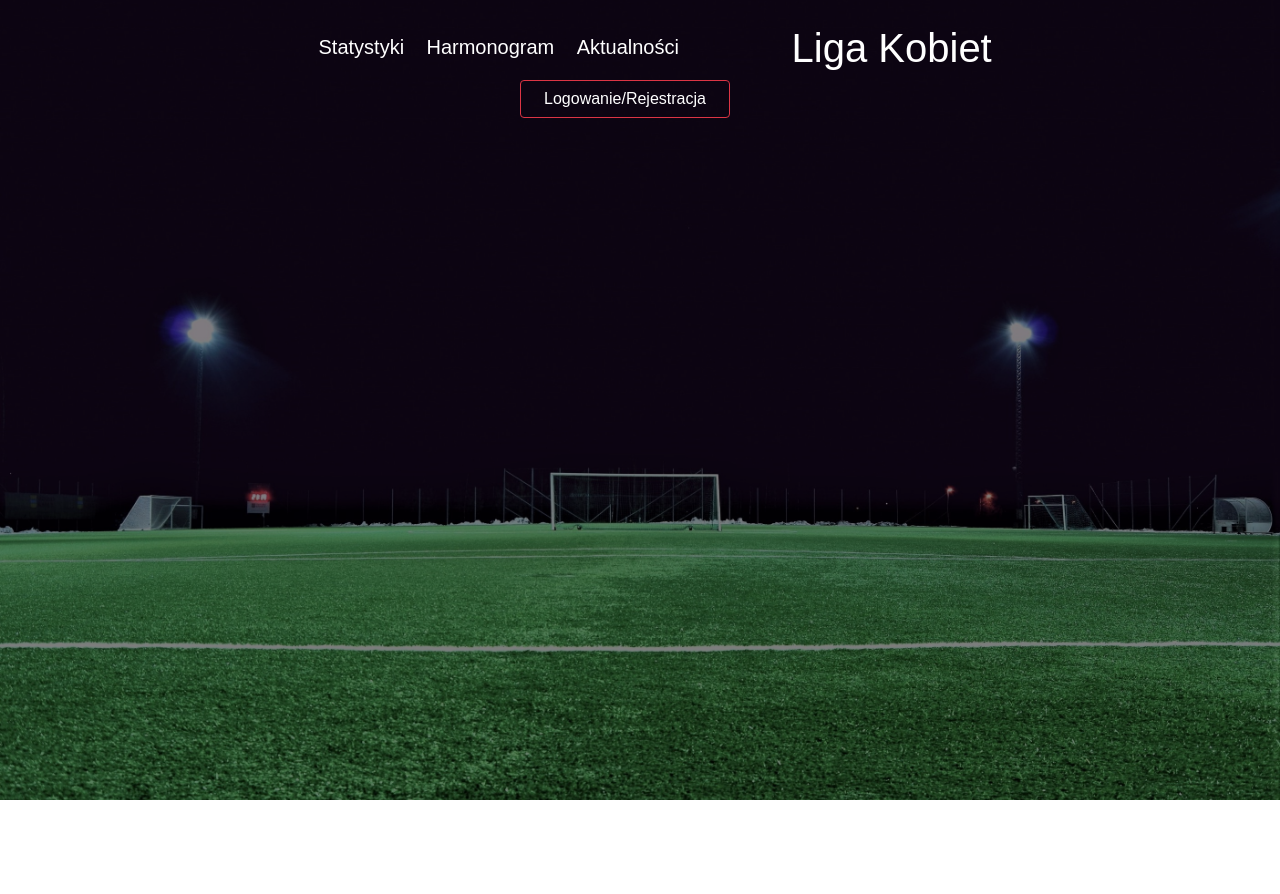
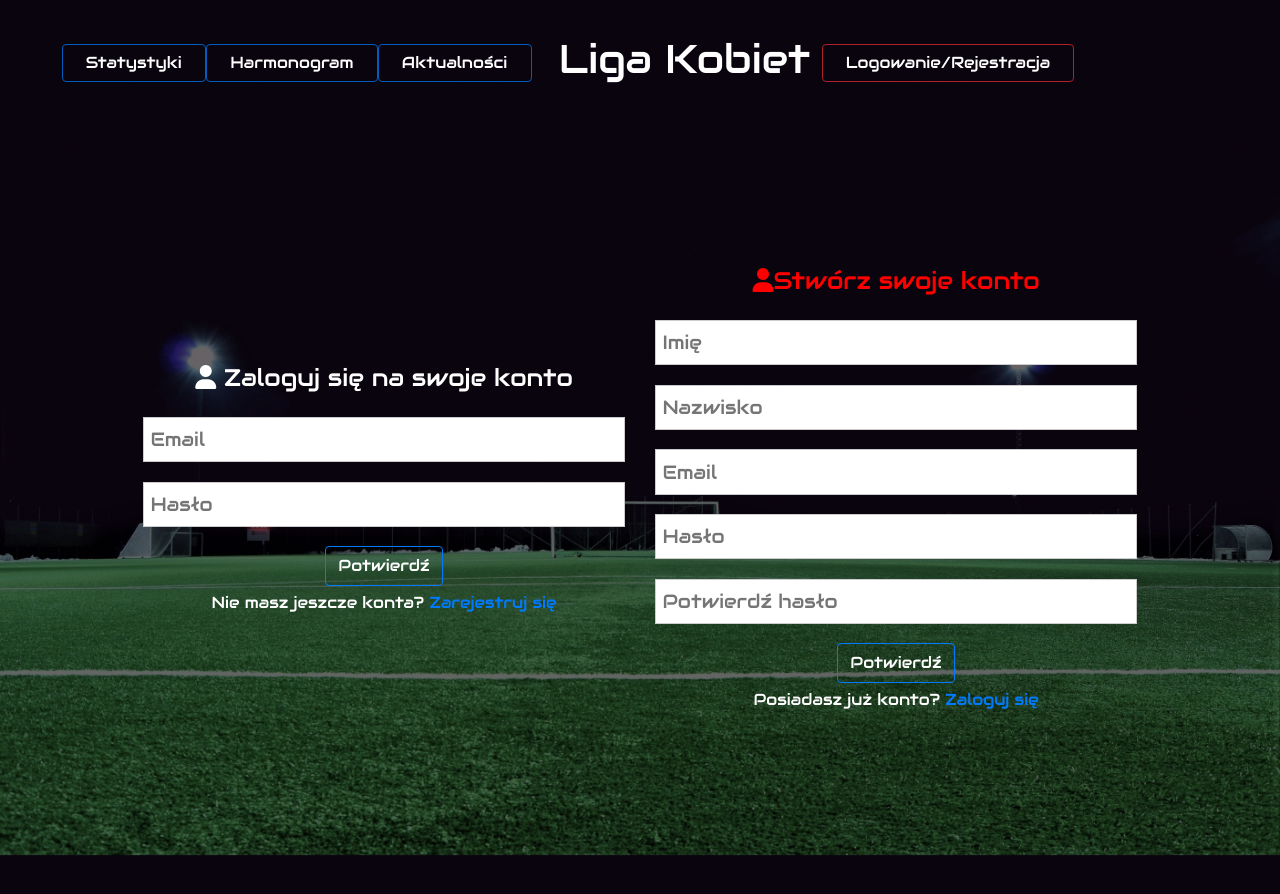
Before and after one commit to JestemTrzcinska/LigaKobiet, a React (Create React App) app in the folder client/: page /loginregister in a window 1280 px wide. Shown: the top 894 px of the page. Before the commit the page ends 800 px from the top, so only its background shows below. Built offline with nearby package versions, Linux system fonts and the light colour scheme.

Commit message:
póki co git git

```diff
--- a/client/public/index.html
+++ b/client/public/index.html
@@ -47,5 +47,12 @@
       integrity="sha384-wfSDF2E50Y2D1uUdj0O3uMBJnjuUD4Ih7YwaYd1iqfktj0Uod8GCExl3Og8ifwB6"
       crossorigin="anonymous"
     ></script>
+    <script type="text/JavaScript">
+          $(document).on('click','.navbar-collapse',function(e) {
+          if( $(e.target).is('a') ) {
+              $(this).collapse('hide');
+          }
+      });
+    </script>
   </body>
 </html>
--- a/client/src/App.css
+++ b/client/src/App.css
@@ -14,11 +14,16 @@
 }
 
 body {
-  font-family: 'Raleway', sans-serif;
+  font-family: 'Audiowide', cursive;
   font-size: 1rem;
   line-height: 1.6;
   background-color: #fff;
-  color: #333;
+
+  background-image: url('./img/showcase2.jpg');
+  background-position: center center;
+  background-repeat: no-repeat;
+  background-attachment: fixed;
+  background-size: cover;
 }
 
 a {
@@ -67,32 +72,6 @@ img {
 
 .text-dark {
   color: var(--dark-color);
-}
-
-/* Padding */
-.p {
-  padding: 0.5rem;
-}
-.p-1 {
-  padding: 1rem;
-}
-.p-2 {
-  padding: 2rem;
-}
-.p-3 {
-  padding: 3rem;
-}
-.py {
-  padding: 0.5rem 0;
-}
-.py-1 {
-  padding: 1rem 0;
-}
-.py-2 {
-  padding: 2rem 0;
-}
-.py-3 {
-  padding: 3rem 0;
 }
 
 .alert {
@@ -184,7 +163,7 @@ button {
   z-index: 1;
   width: 100%;
   top: 0;
-  background-color: rgb(8, 5, 22);
+  background-color: rgb(0, 0, 0, 0.6);
 }
 
 .navbar ul {
@@ -201,27 +180,56 @@ button {
   margin-right: 0.6rem;
 }
 
+.btn.nav-item.active.btn {
+  background-color: unset;
+}
+
+.toJestNav {
+  align-items: center;
+  justify-content: center;
+  text-align: center;
+  margin: auto;
+  padding-right: 20vh;
+}
+
+/* ul.navnav.justify-content-md-center.navbar-nav li {
+  padding-right: 10vh;
+} */
+
+/* .navbar-toggler {
+  background-color: yellow;
+}
+
+.navbar-toggler .navbar-toggler-icon {
+  background-color: white;
+} */
+
+/*  ul.navnav.justify-content-md-center.navbar-nav li {
+    padding-right: 0vh;
+  }
+} */
+
 /* Logowanie Rejestracja */
 
 .logowanie1 {
   position: relative;
-  background: url('./img/showcase2.jpg') no-repeat center center/cover;
-  height: 100vh;
+  height: 100%;
   text-align: center;
 }
 
 .logowanie2 {
-  background-color: rgba(0, 0, 0, 0.5);
   width: 100%;
   height: 100%;
   color: #fff;
+  background-color: rgb(0, 0, 0, 0.6);
+  padding-bottom: 45vh;
 }
 
 .logowanie3 {
   height: 100%;
   width: 80%;
   display: flex;
-
+  padding-top: 20vh;
   flex-direction: row;
   align-items: center;
   justify-content: center;
@@ -240,34 +248,65 @@ button {
   .logowanie2 {
     padding-top: 15vh;
   }
-  .col1 {
-    padding-top: 7vh;
-  }
-}
-@media (max-width: 270px) {
-  .col1 {
-    padding-top: 3vh;
+  .topp {
+    padding-top: 10vh;
   }
 }
 
 /* Overlay */
 .dark-overlay {
-  background-color: rgba(0, 0, 0, 0.5);
-  position: absolute;
   top: 0;
   left: 0;
   width: 100%;
   height: 100%;
   color: #fff;
+  background-color: rgb(0, 0, 0, 0.6);
 }
 
 /* Landing Page */
 .landing {
-  position: absolute;
-  width: 100%;
   height: 100%;
-  background: url('./img/showcase2.jpg') no-repeat center center/cover;
-  height: 100vh;
+  color: white;
+  font-size: 10vh;
+  margin: auto;
+  align-items: center;
+  justify-content: center;
+  text-align: center;
+}
+
+.toptop {
+  padding-top: 35vh;
+  padding-bottom: 55vh;
+}
+
+@media (max-width: 679px) {
+  .toptop {
+    padding-top: 20vh;
+  }
+  .landing {
+    position: relative;
+  }
+}
+
+.redred {
+  color: red;
+}
+
+@media (max-width: 991px) {
+  .toJestNav {
+    padding-right: 0;
+  }
+  .navbar {
+    display: block;
+    text-align: center;
+  }
+}
+
+@media (max-width: 575px) {
+  .navbar {
+    background: black;
+    color: black;
+  }
 }
 
 .btn a {
@@ -290,6 +329,14 @@ button {
   padding-top: 3vh;
 }
 
+.navnav li {
+  flex-direction: row;
+  align-items: center;
+  justify-content: center;
+  text-align: center;
+  margin: auto;
+}
+
 .navnav a {
   color: white;
   text-decoration: none;
@@ -301,19 +348,6 @@ a:hover {
 
 .navnavnav {
   padding: 30px;
-}
-
-.landingneeded {
-  color: white;
-  font-family: 'Audiowide', cursive;
-  font-size: 10vh;
-  text-align: center;
-}
-
-@media (max-width: 701px) {
-  .landingneeded {
-    padding-top: 30vh;
-  }
 }
 
 /* Profiles Page */
@@ -470,13 +504,11 @@ a:hover {
     font-size: 2rem;
   }
 
-  .lead {
-    font-size: 1rem;
-  }
-
   /* Navbar */
   .navbar {
     display: block;
+    background-color: rgb(0, 0, 0, 0.6);
+
     text-align: center;
   }
 
--- a/client/src/components/auth/LoginRegister.js
+++ b/client/src/components/auth/LoginRegister.js
@@ -11,7 +11,7 @@ const LoginRegister = () => {
           <Col>
             <Login />
           </Col>
-          <Col>
+          <Col className='topp'>
             <Register />
           </Col>
         </div>
--- a/client/src/components/auth/Register.js
+++ b/client/src/components/auth/Register.js
@@ -29,8 +29,8 @@ const Register = ({ setAlert }) => {
 
   return (
     <Fragment>
-      <p className='lead'>
-        <i className='fas fa-user'></i> Stwórz swoje konto
+      <p className='lead redred'>
+        <i className='fas fa-user'></i>Stwórz swoje konto
       </p>
       <form className='form' onSubmit={e => onSubmit(e)}>
         <div className='form-group'>
--- a/client/src/components/layout/Landing.js
+++ b/client/src/components/layout/Landing.js
@@ -1,47 +1,15 @@
 import React from 'react';
-import { Col } from 'react-bootstrap';
 
 const Landing = () => {
   return (
-    <Col className='landingneeded'>
-      <h>WITAJ W LIDZE KOBIET</h>
-    </Col>
+    <div className='landing'>
+      <div className='dark-overlay'>
+        <div className='toptop'>
+          <h>WITAJ W LIDZE KOBIET</h>
+        </div>
+      </div>
+    </div>
   );
 };
 
 export default Landing;
-
-/* <section className='landing'>
-<div className='dark-overlay'>
-  <h2 className='x-large'>Liga Kobiet</h2>
-  <Row className='landing-inner'>
-    <Col className='card card-first'>
-      <Link to='/stats'>Statystyki</Link>
-    </Col>
-    <Col className='card card-sec'>
-      <Link to='/calendar'>Harmonogram</Link>
-    </Col>
-    <Col className='card card-third'>
-      <Link to='/news'>Aktualności</Link>
-    </Col>
-  </Row>
-</div>
-</section> */
-
-// <div className='landing'>
-// <div className='dark-overlay'>
-//   <div className='logowanie'>
-//     <Col className='cards card-first'>
-//       <Link to='/stats'>Statystyki</Link>
-//     </Col>
-
-//     <Col className='cards card-sec'>
-//       <Link to='/calendar'>Harmonogram</Link>
-//     </Col>
-
-//     <Col className='cards card-third'>
-//       <Link to='/news'>Aktualności</Link>
-//     </Col>
-//   </div>
-// </div>
-// </div>
--- a/client/src/components/layout/Navbar.js
+++ b/client/src/components/layout/Navbar.js
@@ -4,32 +4,83 @@ import { Col, Row, Button } from 'react-bootstrap';
 
 const Navbar = () => {
   return (
-    <nav className='navbar landing'>
-      <div className='dark-overlay'>
-        <Row className='navnav justify-content-md-center'>
-          <Col className='btn-lg' xs lg='5'>
+    <nav className='navbar navbar-expand-lg navbar-dark'>
+      <button
+        className='navbar-toggler'
+        type='button'
+        data-toggle='collapse'
+        data-target='#navbarNav'
+        aria-controls='navbarNav'
+        aria-expanded='false'
+        aria-label='Toggle navigation'
+      >
+        <span className='navbar-toggler-icon'></span>
+      </button>
+      <div className='collapse navbar-collapse' id='navbarNav'>
+        <div className='toJestNav'>
+          <ul className='navnav justify-content-md-center navbar-nav'>
+            <li className='btn-lg nav-item' xs lg='5'>
+              <Button className='nav-item active'>
                 <Link to='/stats' className='navnavnav'>
                   Statystyki
                 </Link>
+              </Button>
+              <Button className='nav-item active'>
                 <Link to='/calendar'>Harmonogram</Link>
+              </Button>
+              <Button className='nav-item active'>
                 <Link to='/news' className='navnavnav'>
                   Aktualności
                 </Link>
-          </Col>
-          <Col md='auto'>
+              </Button>
+            </li>
+            <li md='auto' className='nav-item active hehe'>
               <h1>
                 <Link to='/'>Liga Kobiet</Link>
               </h1>
-          </Col>
-          <Col xs lg='5'>
-            <Button className='btn-danger'>
+            </li>
+            <li xs lg='5'>
+              <Button className='btn-danger nav-item active'>
                 <Link to='/loginregister'>Logowanie/Rejestracja</Link>
               </Button>
-          </Col>
-        </Row>
+            </li>
+          </ul>
+        </div>
       </div>
     </nav>
   );
 };
 
 export default Navbar;
+
+// <div className='collapse navbar-collapse' id='navbarNav'>
+// <div className='dark-overlay'>
+//   <Row className='navnav justify-content-md-center navbar-nav'>
+//     <Col className='btn-lg nav-item' xs lg='5'>
+//       <Button className='nav-item'>
+//         <Link to='/stats' className='navnavnav'>
+//           Statystyki
+//         </Link>
+//       </Button>
+//       <Button className='nav-item'>
+//         <Link to='/calendar'>Harmonogram</Link>
+//       </Button>
+//       <Button className='nav-item'>
+//         <Link to='/news' className='navnavnav'>
+//           Aktualności
+//         </Link>
+//       </Button>
+//     </Col>
+//     <Col md='auto' className='nav-item'>
+//       <h1>
+//         <Link to='/'>Liga Kobiet</Link>
+//       </h1>
+//     </Col>
+//     <Col xs lg='5'>
+//       <Button className='btn-danger nav-item'>
+//         <Link to='/loginregister'>Logowanie/Rejestracja</Link>
+//       </Button>
+//     </Col>
+//   </Row>
+// </div>
+// </div>
```
Lines whose indentation alone changed are shown as unchanged.
